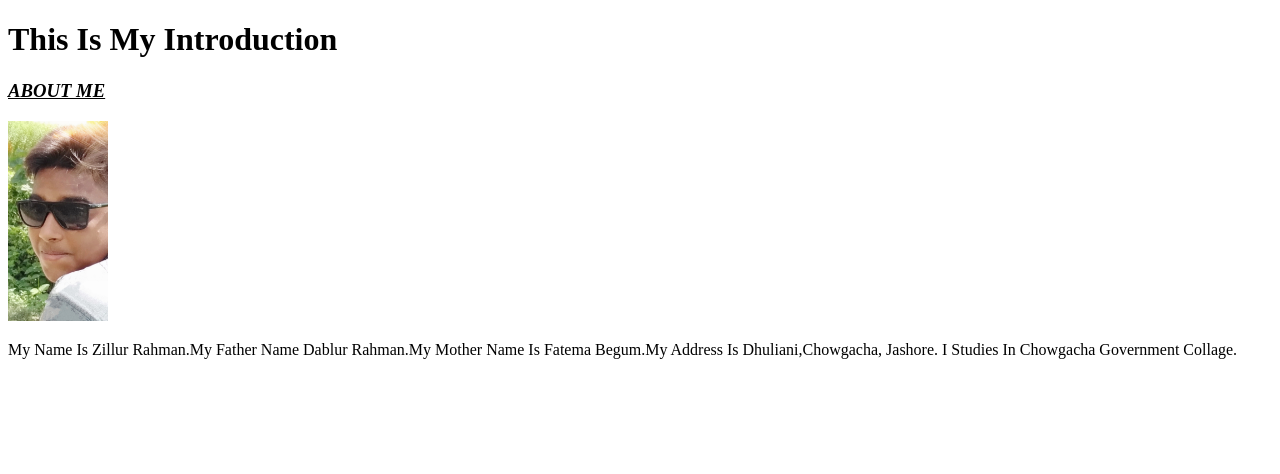
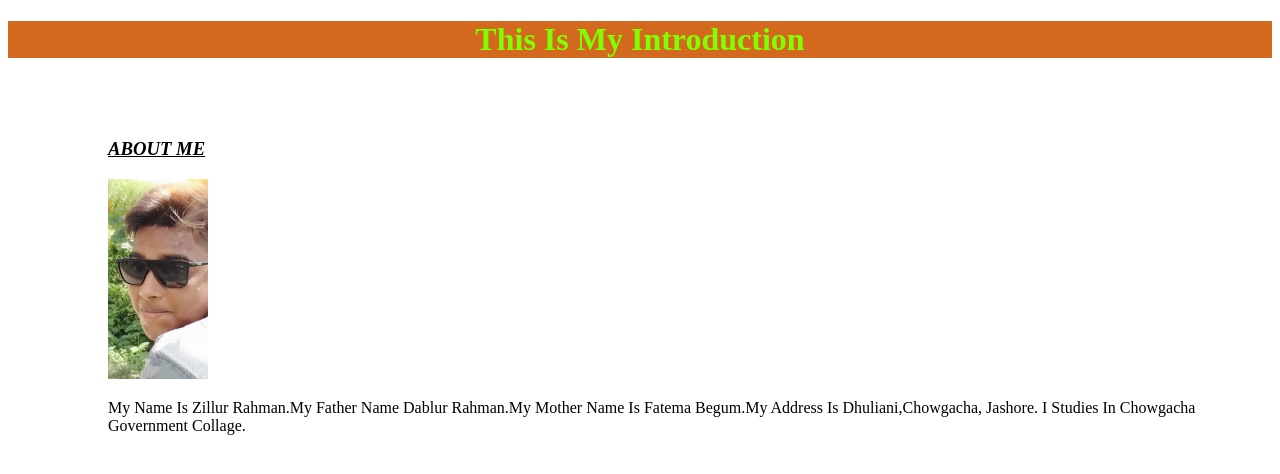
Before and after one commit to Zillur20/tasin-repo, a plain HTML site: page index.html in a window 1280 px wide. Drawn offline with Linux system fonts and the light colour scheme.

Commit message:
div style

```diff
--- a/index.html
+++ b/index.html
@@ -6,6 +6,7 @@
     <meta name="viewport" content="width=device-width, initial-scale=1.0">
     <title>Tasin-github-repo</title>
     <link rel="shortcut icon" href="IMG_20210215_230544.jpg" type="image/x-icon">
+    <link rel="stylesheet" href="style.css">
 </head>
 <body>
     <h1>This Is My Introduction</h1>
--- a/style.css
+++ b/style.css
@@ -4,3 +4,10 @@ h1{
     background: chocolate;
 
 }
+div{
+    border: crimson;
+    border-radius: 15px;
+    margin-top: 80px;
+    margin-left: 100px;
+    margin-right: 70px;
+}
```
